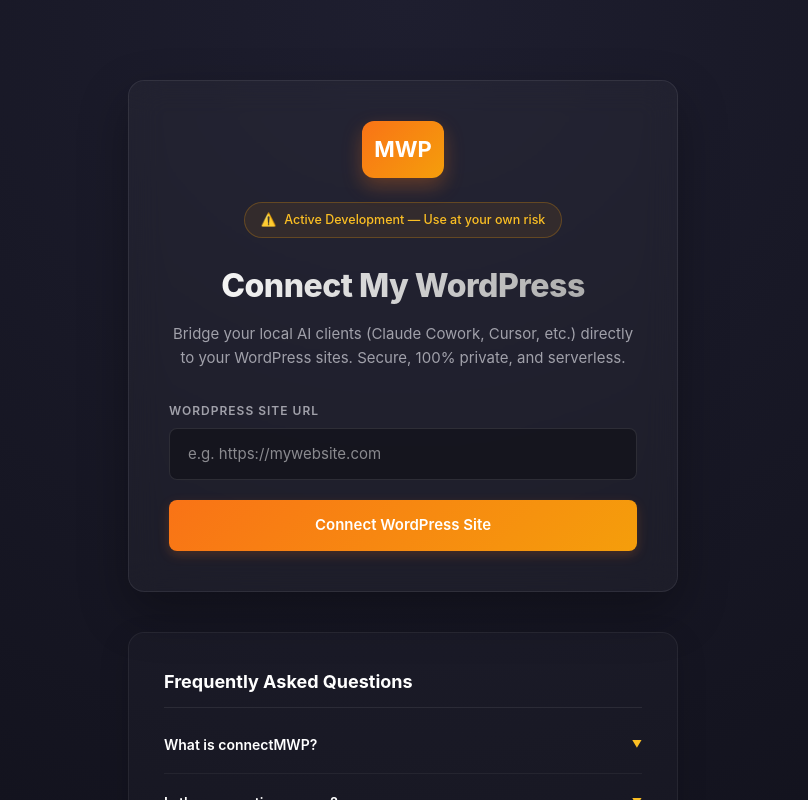
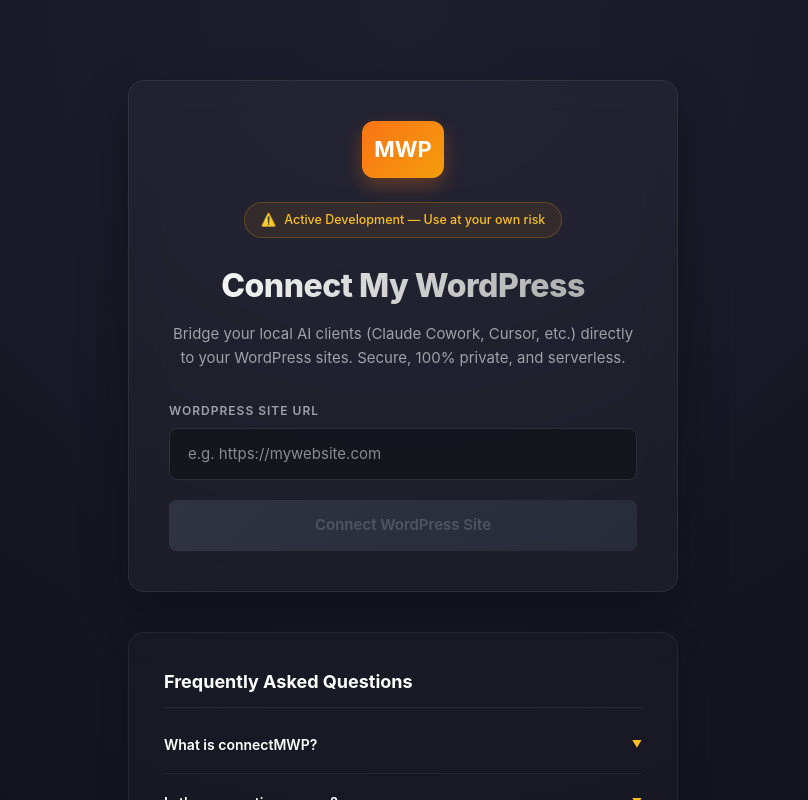
Before and after one commit to stefanhz/connectMWP, a Next.js app in the folder connectmwp-server/: page / in a window 1280 px wide. Shown: the top 800 px of the page, without its empty margins (237-1045 px from the left). Built offline with nearby package versions, Linux system fonts and the light colour scheme.

Commit message:
feat: Disable connection button by default, enabling only on valid site URL inputs with interactive error messages

```diff
--- a/connectmwp-server/src/app/ClientPage.tsx
+++ b/connectmwp-server/src/app/ClientPage.tsx
@@ -13,14 +13,39 @@
 export default function ClientPage({ faqs }: ClientPageProps) {
   const [siteUrl, setSiteUrl] = useState('');
   const [error, setError] = useState('');
+  const [touched, setTouched] = useState(false);
   const [openFaq, setOpenFaq] = useState<number | null>(null);
+
+  const isValidSiteUrl = (val: string): boolean => {
+    let urlStr = val.trim();
+    if (!urlStr) return false;
+    if (!/^https?:\/\//i.test(urlStr)) {
+      urlStr = 'https://' + urlStr;
+    }
+    try {
+      const url = new URL(urlStr);
+      const hostname = url.hostname;
+      if (!hostname.includes('.')) {
+        return hostname === 'localhost';
+      }
+      return /^[a-z0-9.-]+\.[a-z]{2,}$/i.test(hostname) || hostname === 'localhost';
+    } catch (e) {
+      return false;
+    }
+  };
+
+  const isValid = isValidSiteUrl(siteUrl);
+
+  const displayError = (touched && siteUrl.trim() !== '' && !isValid)
+    ? 'Please enter a valid website URL (e.g., mywebsite.com).'
+    : error;
 
   const handleConnect = (e: React.FormEvent) => {
     e.preventDefault();
+    setTouched(true);
     setError('');
 
-    if (!siteUrl) {
-      setError('Please enter your WordPress site URL.');
+    if (!isValid) {
       return;
     }
 
@@ -144,7 +169,13 @@
               type="text"
               placeholder="e.g. https://mywebsite.com"
               value={siteUrl}
-              onChange={(e) => setSiteUrl(e.target.value)}
+              onBlur={() => setTouched(true)}
+              onChange={(e) => {
+                setSiteUrl(e.target.value);
+                if (e.target.value.trim() === '') {
+                  setTouched(false);
+                }
+              }}
               style={{
                 width: '100%',
                 padding: '14px 18px',
@@ -158,7 +189,7 @@
                 boxSizing: 'border-box'
               }}
             />
-            {error && (
+            {displayError && (
               <p style={{
                 color: '#f87171',
                 fontSize: '13px',
@@ -167,24 +198,31 @@
                 alignItems: 'center',
                 gap: '4px'
               }}>
-                {error}
+                {displayError}
               </p>
             )}
           </div>
 
-          <button type="submit" style={{
+          <button
+            type="submit"
+            disabled={!isValid}
+            style={{
               width: '100%',
               padding: '14px',
-            background: 'linear-gradient(135deg, #f97316 0%, #f59e0b 100%)',
+              background: isValid
+                ? 'linear-gradient(135deg, #f97316 0%, #f59e0b 100%)'
+                : 'linear-gradient(135deg, #4b5563 0%, #374151 100%)',
               border: 'none',
               borderRadius: '8px',
-            color: '#ffffff',
+              color: isValid ? '#ffffff' : '#9ca3af',
               fontWeight: '600',
               fontSize: '15px',
-            cursor: 'pointer',
-            boxShadow: '0 4px 12px rgba(249, 115, 22, 0.2)',
-            transition: 'opacity 0.2s'
-          }}>
+              cursor: isValid ? 'pointer' : 'not-allowed',
+              boxShadow: isValid ? '0 4px 12px rgba(249, 115, 22, 0.2)' : 'none',
+              opacity: isValid ? 1 : 0.4,
+              transition: 'all 0.2s ease'
+            }}
+          >
             Connect WordPress Site
           </button>
         </form>
```
Lines whose indentation alone changed are shown as unchanged.
